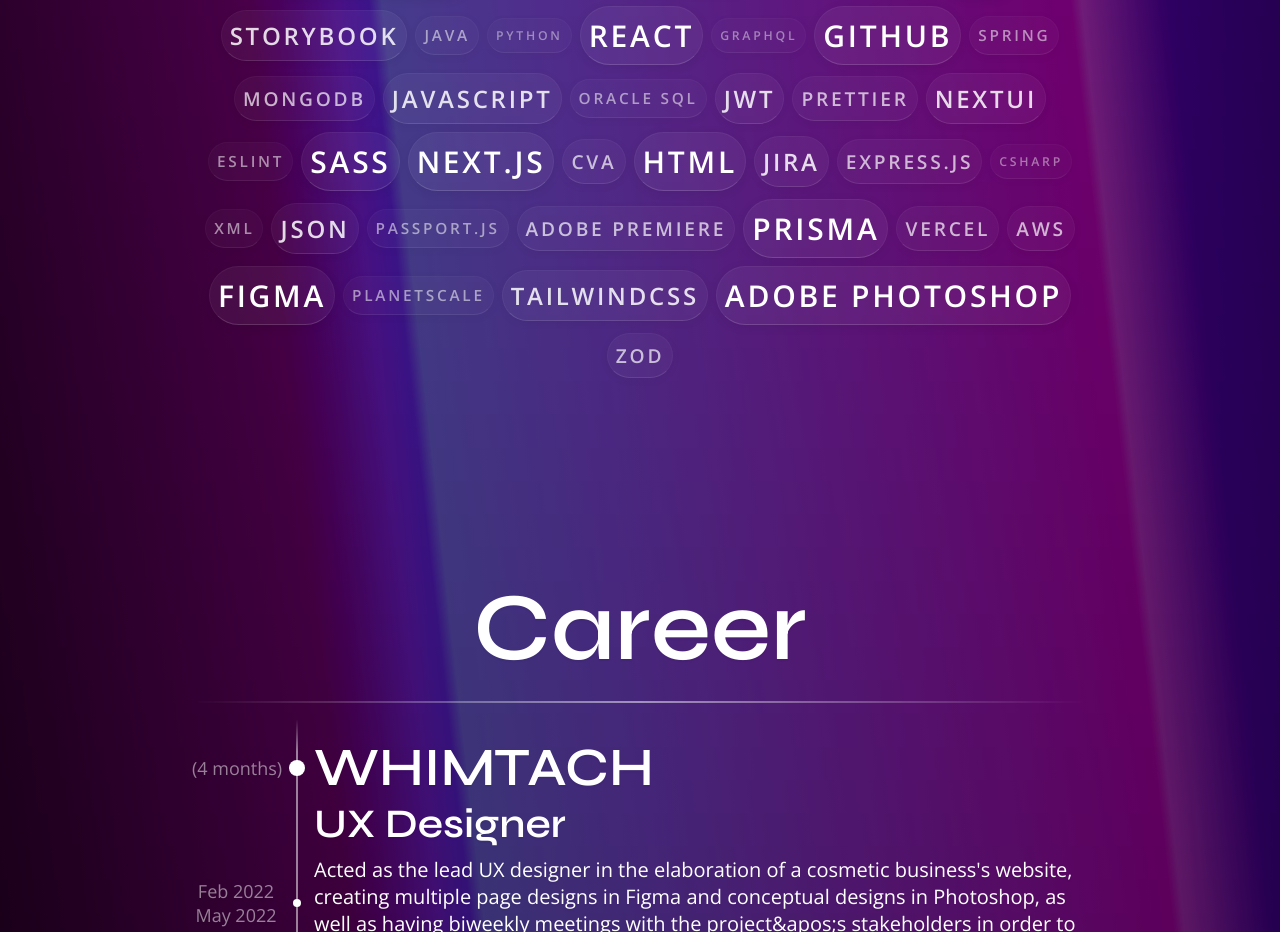
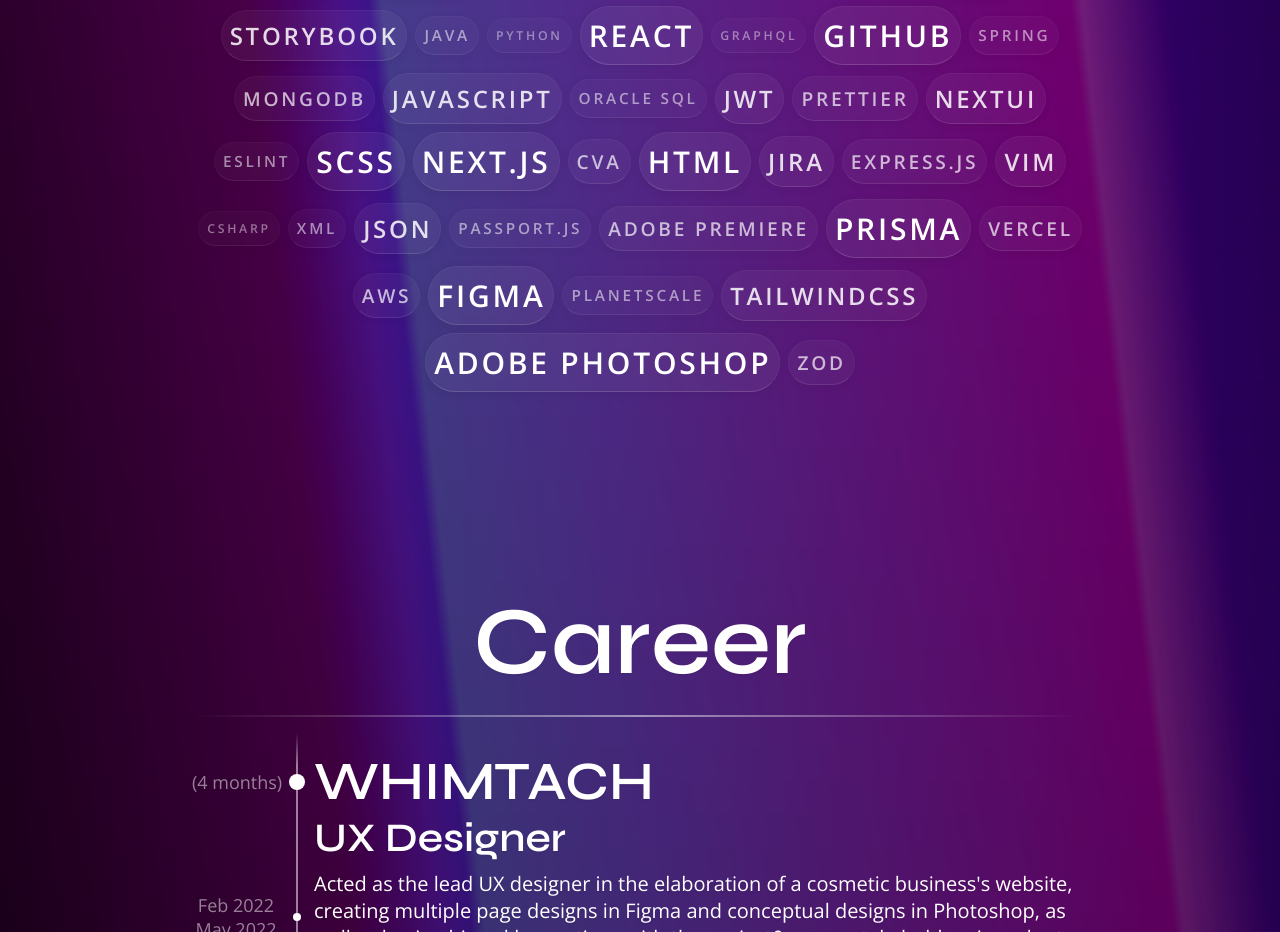
Before and after one commit to Gatinoko/Portfolio, a Next.js app: page /en in a window 1280 px wide. Shown: the part 1423-2355 px from the top of the page. Built offline with nearby package versions, Linux system fonts and the light colour scheme.

Commit message:
feat(pages): Added Vim to ChipCloud and renamed Sass to SCSS

```diff
--- a/app/[lang]/page.tsx
+++ b/app/[lang]/page.tsx
@@ -80,12 +80,13 @@ export default async function Home({
 							<Chip size='regular'>Prettier</Chip>
 							<Chip size='large'>NextUI</Chip>
 							<Chip size='small'>ESLint</Chip>
-							<Chip size='extra-large'>Sass</Chip>
+							<Chip size='extra-large'>SCSS</Chip>
 							<Chip size='extra-large'>Next.js</Chip>
 							<Chip size='regular'>CVA</Chip>
 							<Chip size='extra-large'>HTML</Chip>
 							<Chip size='large'>Jira</Chip>
 							<Chip size='regular'>Express.js</Chip>
+							<Chip size='large'>Vim</Chip>
 							<Chip size='extra-small'>CSHARP</Chip>
 							<Chip size='small'>XML</Chip>
 							<Chip size='large'>JSON</Chip>
```
